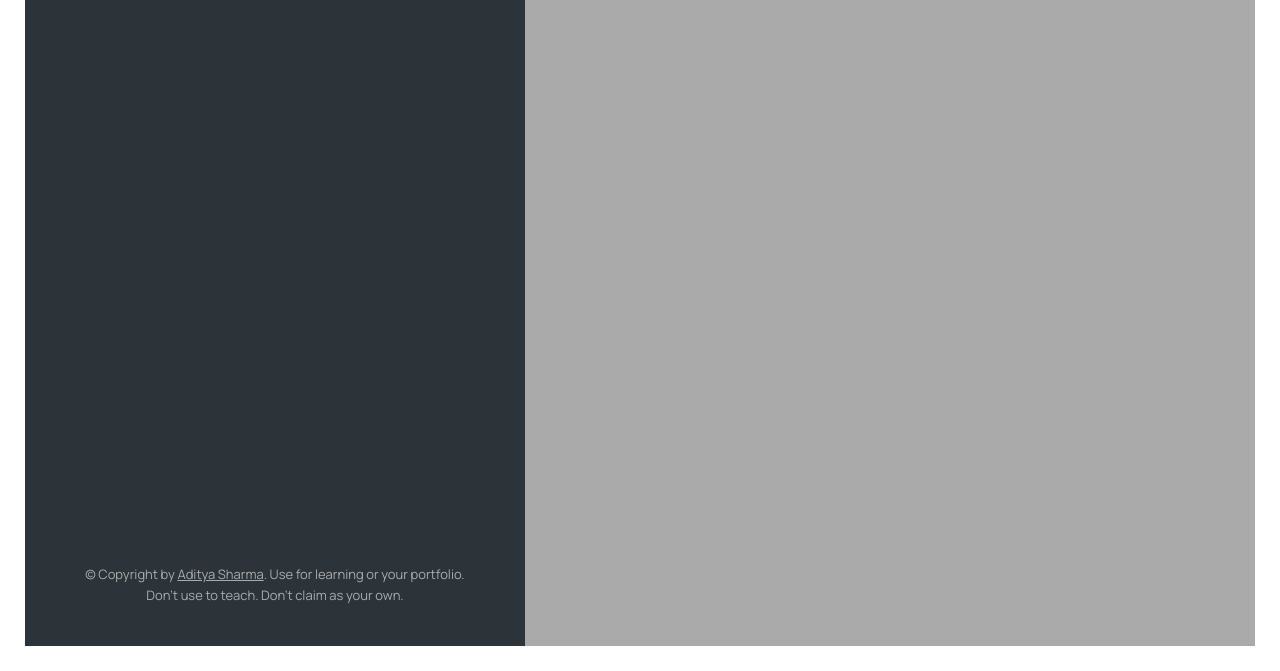
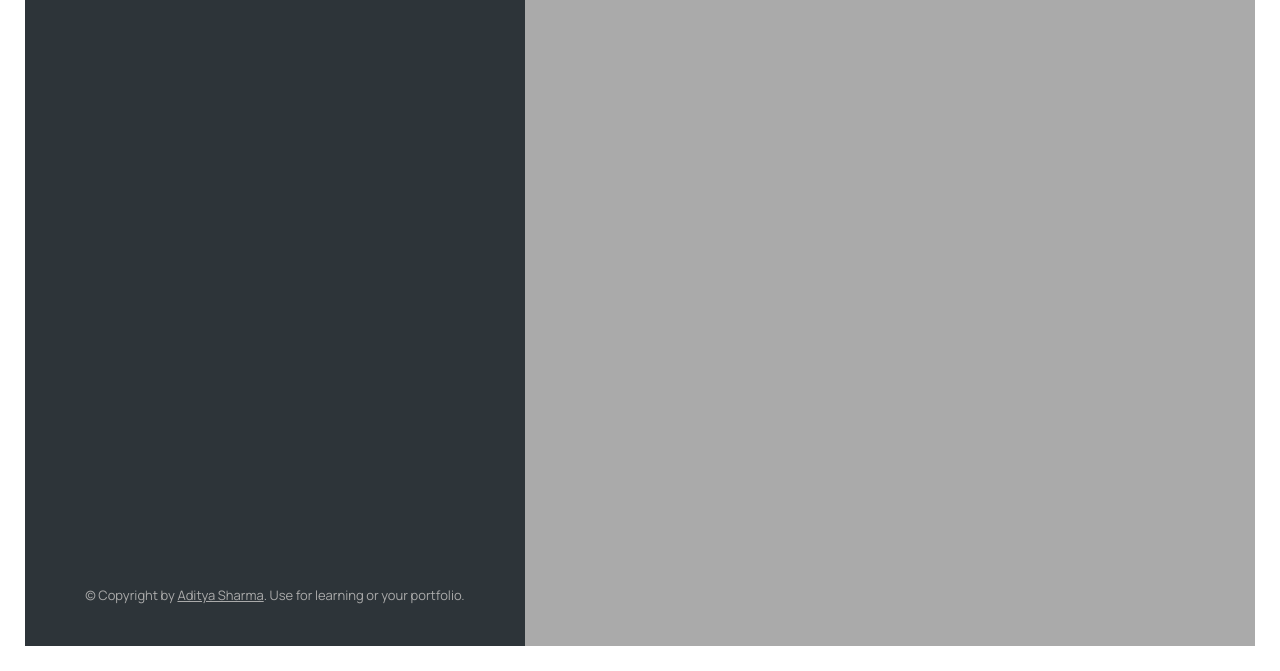
Before and after one commit to Adityaa2901/Map_App, a plain HTML site: page index.html in a window 1280 px wide. Shown: the part 129-800 px from the top of the page. Drawn offline with nearby package versions, Linux system fonts and the light colour scheme.

Commit message:
fixes index.html

```diff
--- a/index.html
+++ b/index.html
@@ -124,8 +124,7 @@
       <p class="copyright">
         &copy; Copyright by
         <a class="twitter-link" target="_blank" href="#">Aditya Sharma</a>. Use
-        for learning or your portfolio. Don't use to teach. Don't claim as your
-        own.
+        for learning or your portfolio.
       </p>
     </div>
 
```
